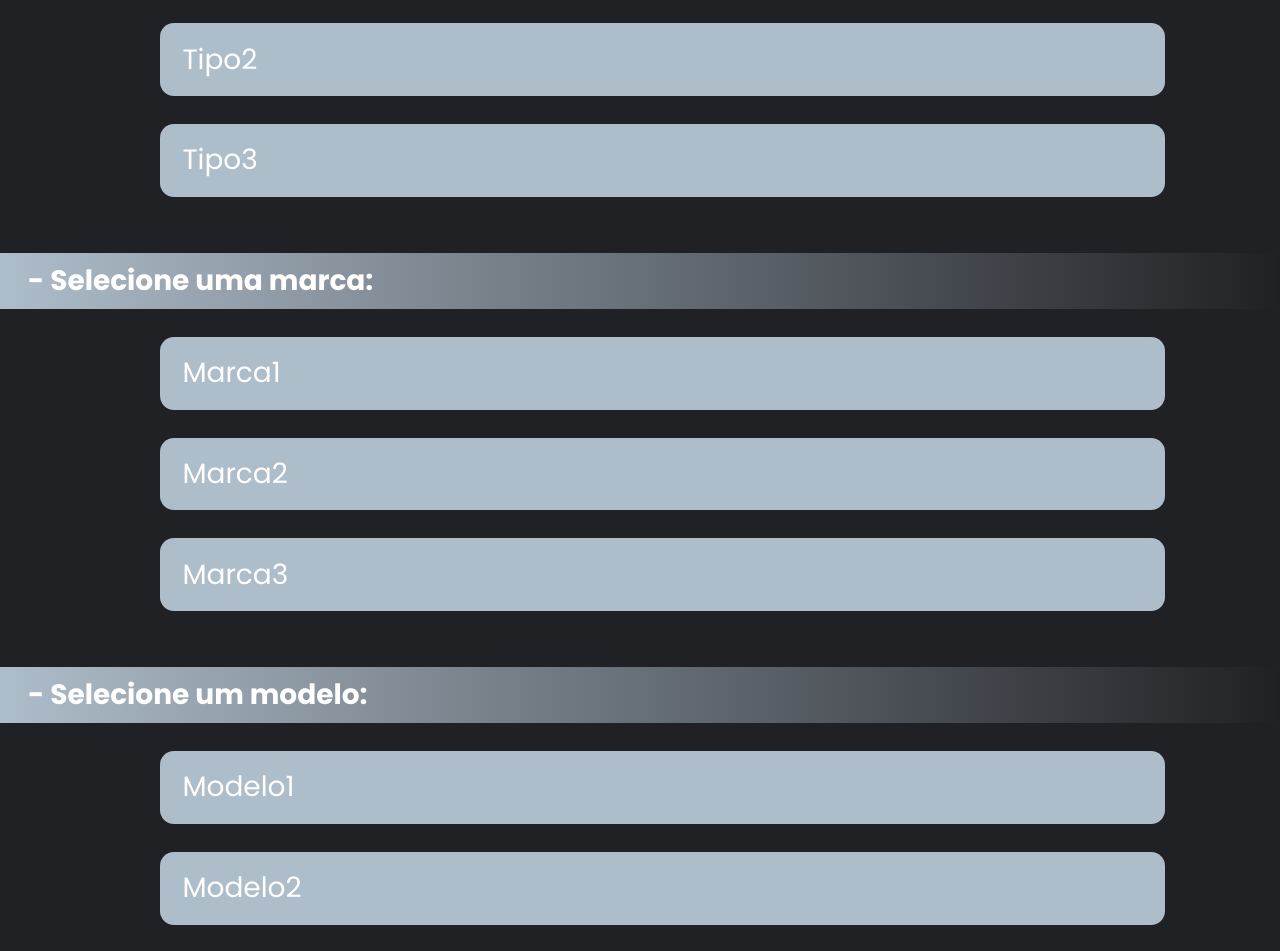
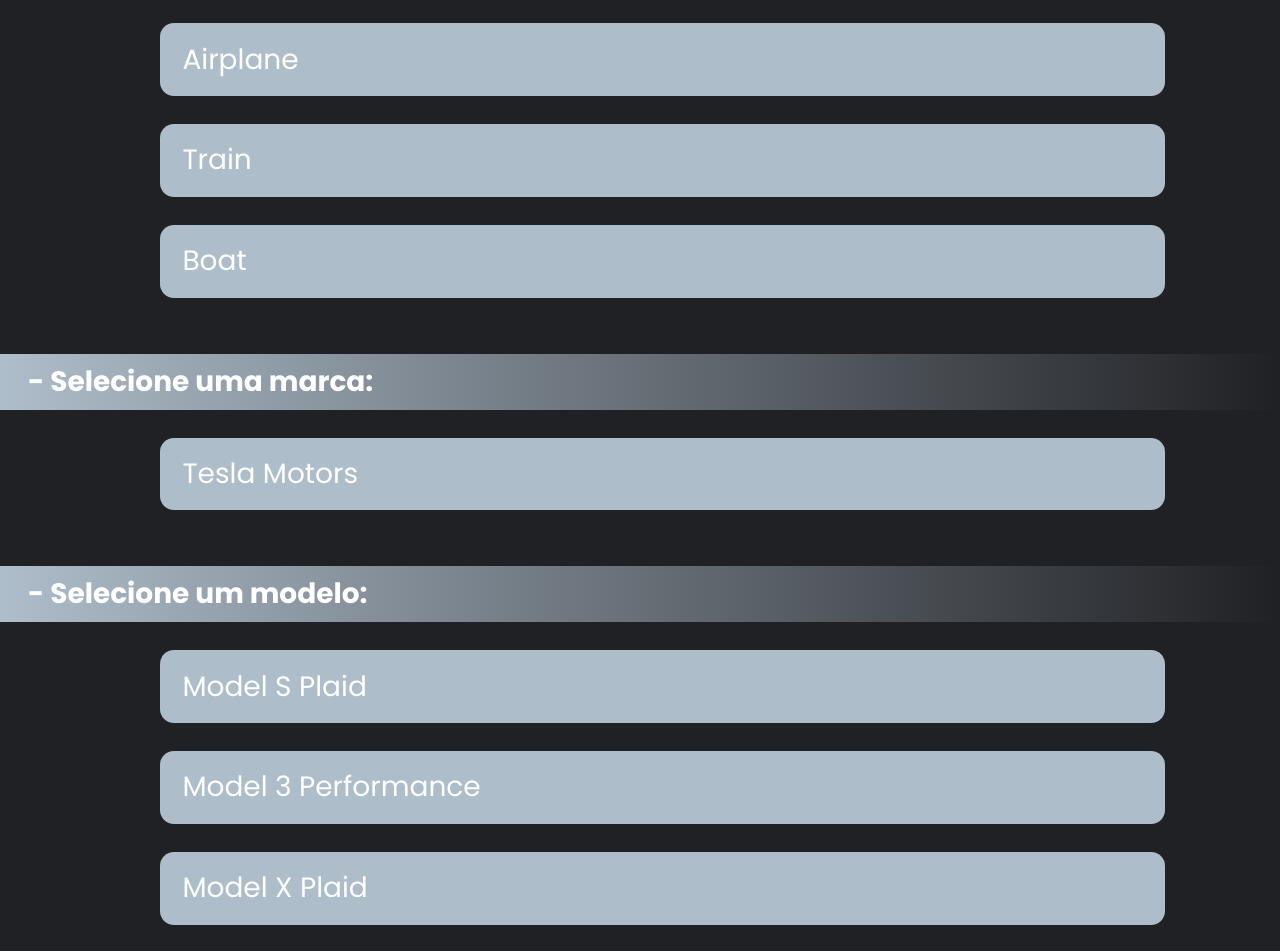
Before and after one commit to davi-takayama/cch-3-web-3, a React (Create React App) app: page / in a window 1280 px wide. Shown: the part 360-1311 px from the top of the page. Built offline with nearby package versions, Linux system fonts and the light colour scheme; data requests are answered from the project's data file.

Commit message:
conexao com o json server na Home com o axios

```diff
--- a/src/utils/axios/axios-instance.ts
+++ b/src/utils/axios/axios-instance.ts
@@ -1,7 +1,7 @@
 import axios from "axios"
 
-export default function axiosInstance() {
-	axios.create({
-		baseURL: "http://localhost:8080/"
-	})
-}
+const axiosInstance = axios.create({
+	baseURL: "http://localhost:8080/"
+})
+
+export default axiosInstance
--- a/src/views/home/index.tsx
+++ b/src/views/home/index.tsx
@@ -2,9 +2,41 @@
 import styles from "./home.module.scss"
 import classNames from "classnames"
 import React from "react"
+import axiosInstance from "../../utils/axios/axios-instance"
+import IBrand from "utils/models/brand"
+import IFormat from "utils/models/format"
+import IVehicle from "utils/models/vehicle"
 
 export default function Home() {
 	const tema = useGetTema()
+	const api = axiosInstance
+
+	const [brands, setBrands] = React.useState<IBrand[]>([])
+	const [format, setFormat] = React.useState<IFormat[]>([])
+	const [vehicles, setVehicles] = React.useState<IVehicle[]>([])
+
+	async function getBrands() {
+		const response = await api.get("/brands")
+		if (response.status === 200) setBrands(response.data)
+		else console.log("Erro ao buscar as marcas")
+	}
+	async function getFormat() {
+		const response = await api.get("/formats")
+		if (response.status === 200) setFormat(response.data)
+		else console.log("Erro ao buscar os formatos")
+	}
+	async function getVehicles() {
+		const response = await api.get("/vehicles")
+		if (response.status === 200) setVehicles(response.data)
+		else console.log("Erro ao buscar os veículos")
+	}
+
+	React.useEffect(() => {
+		getBrands()
+		getFormat()
+		getVehicles()
+	}, [])
+
 	return (
 		<main className={classNames({
 			[styles.container]: true,
@@ -23,18 +55,14 @@
 						</h2>
 						<div className={styles.listagem}>
 							<ul>
-								<li className={classNames({
+								{
+									format.map((format) => (
+										<li key={format.id} className={classNames({
 											[styles.item]: true,
 											[styles.itemDark]: tema === "dark"
-								})}>Tipo1</li>
-								<li className={classNames({
-									[styles.item]: true,
-									[styles.itemDark]: tema === "dark"
-								})}>Tipo2</li>
-								<li className={classNames({
-									[styles.item]: true,
-									[styles.itemDark]: tema === "dark"
-								})}>Tipo3</li>
+										})}>{format.name}</li>
+									))
+								}
 							</ul>
 						</div>
 					</section>
@@ -50,18 +78,14 @@
 						</h2>
 						<div className={styles.listagem}>
 							<ul>
-								<li className={classNames({
+								{
+									brands.map((brand) => (
+										<li key={brand.id} className={classNames({
 											[styles.item]: true,
 											[styles.itemDark]: tema === "dark"
-								})}>Marca1</li>
-								<li className={classNames({
-									[styles.item]: true,
-									[styles.itemDark]: tema === "dark"
-								})}>Marca2</li>
-								<li className={classNames({
-									[styles.item]: true,
-									[styles.itemDark]: tema === "dark"
-								})}>Marca3</li>
+										})}>{brand.name}</li>
+									))
+								}
 							</ul>
 						</div>
 					</section>
@@ -77,18 +101,14 @@
 						</h2>
 						<div className={styles.listagem}>
 							<ul>
-								<li className={classNames({
+								{
+									vehicles.map((vehicle) => (
+										<li key={vehicle.id} className={classNames({
 											[styles.item]: true,
 											[styles.itemDark]: tema === "dark"
-								})}>Modelo1</li>
-								<li className={classNames({
-									[styles.item]: true,
-									[styles.itemDark]: tema === "dark"
-								})}>Modelo2</li>
-								<li className={classNames({
-									[styles.item]: true,
-									[styles.itemDark]: tema === "dark"
-								})}>Modelo3</li>
+										})}>{vehicle.name}</li>
+									))
+								}
 							</ul>
 						</div>
 					</section>
```
Also changed, not shown: 1 other file (tests, documents, lock files or other folders). Lines whose indentation alone changed are shown as unchanged.
